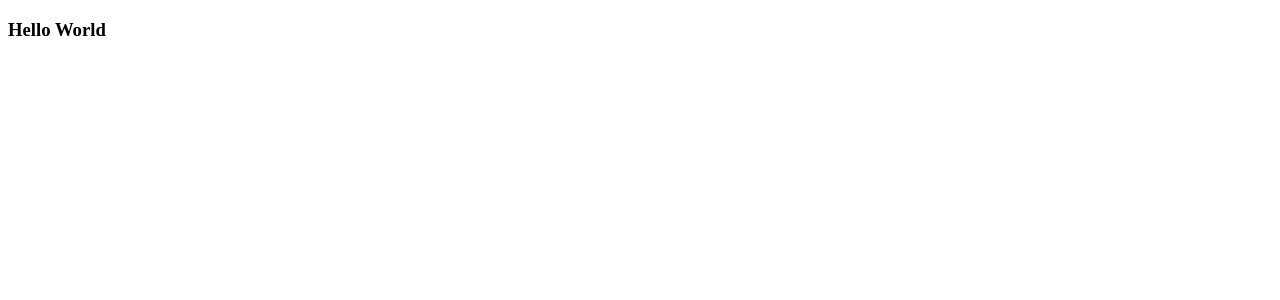
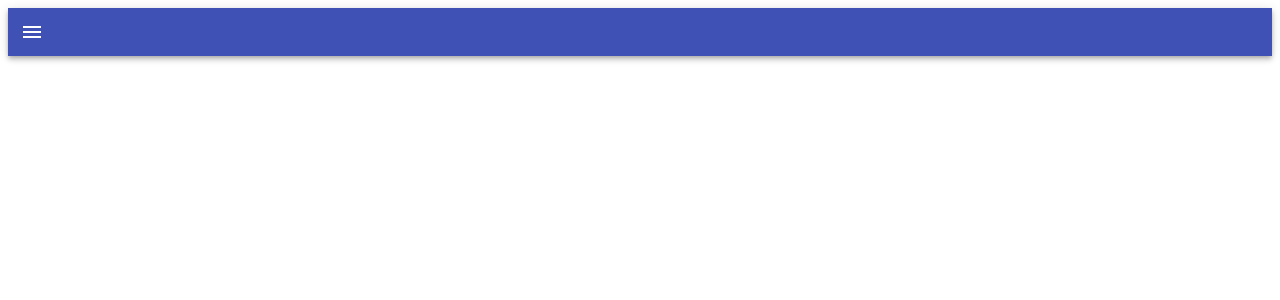
Before and after one commit to smallbombbomb/ReactWorldCloudWebApp-React, a React app: page / in a window 1280 px wide. Shown: the top 300 px of the page. Built offline with nearby package versions, Linux system fonts and the light colour scheme; the HTML template or start-up script is replaced by a standard one.

Commit message:
네비게이션 추가

```diff
--- a/package.json
+++ b/package.json
@@ -4,6 +4,8 @@
   "main": "index.js",
   "license": "MIT",
   "dependencies": {
+    "@material-ui/core": "^4.8.3",
+    "@material-ui/icons": "^4.5.1",
     "react": "^16.12.0",
     "react-dom": "^16.12.0"
   },
--- a/src/components/App.js
+++ b/src/components/App.js
@@ -1,13 +1,12 @@
 import React from 'react';
+import AppShell from './AppShell';
 
 class App extends React.Component {
 render() {
-return (
-<div>
-<h3>Hello World</h3>
-</div>
-);
-}
+    return (
+        <AppShell/>
+        );
+    }
 }
 
 export default App;
--- /dev/null
+++ b/src/components/AppShell.js
@@ -0,0 +1,44 @@
+import React from 'react';
+import { withStyles } from '@material-ui/core/styles';
+import AppBar from '@material-ui/core/AppBar';
+import Drawer from '@material-ui/core/Drawer';
+import MenuItem from '@material-ui/core/MenuItem';
+import IconButton from '@material-ui/core/IconButton';
+import MenuIcon from '@material-ui/icons/Menu';
+
+const style = {
+    root: {
+        flexGrow: 1,
+    },
+    menuButton: {
+        marginRight: 'auto'
+    },
+};
+
+class AppShell extends React.Component {
+    constructor(props){
+        super(props);
+        this.state = {
+            toggle: false
+        };
+    }
+
+    handleDrawerToggle = () => this.setState({toggle: !this.state.toggle})
+    render() {
+        const { classes } = this.props;
+        return (
+            <div className={classes.root}>
+                <AppBar position="static">
+                    <IconButton className={classes.menuButton} color="inherit" onClick={this.handleDrawerToggle}>
+                        <MenuIcon/>
+                    </IconButton>
+                </AppBar>
+                <Drawer open={this.state.toogle}>
+                    <MenuItem onClick={this.handleDrawerToggle}>Home</MenuItem>
+                </Drawer>
+            </div>
+        );
+    }
+}
+
+export default withStyles(style)(AppShell);
```
Also changed, not shown: 1 other file (tests, documents, lock files or other folders).
